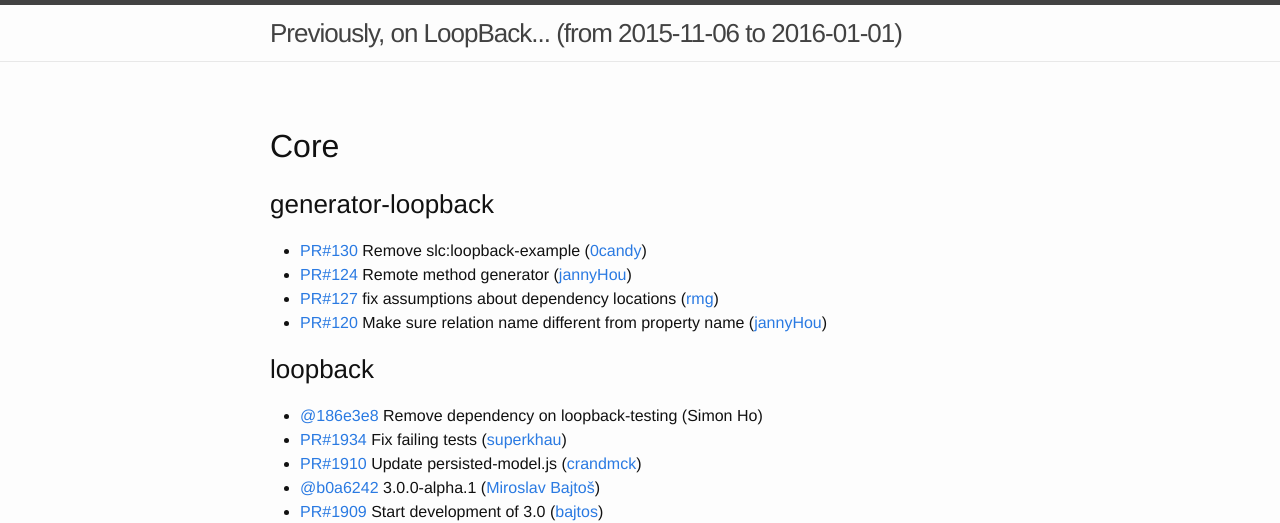
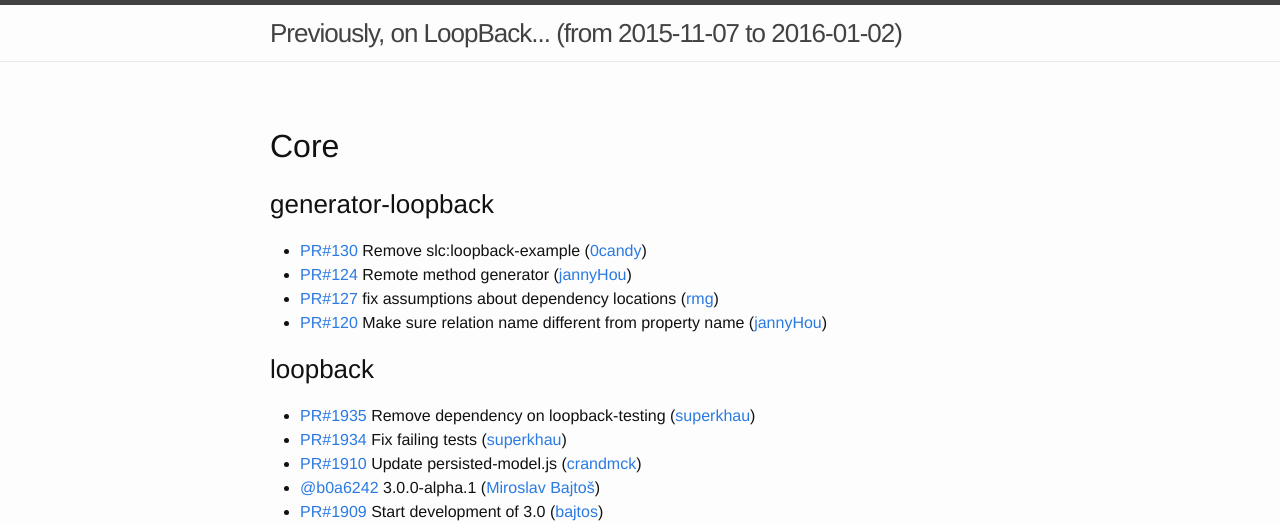
Before and after one commit to strongloop/loopback, a Jekyll site: the page built from index.md, in a window 1280 px wide and 900 px high. Shown: the top 523 px of the window. Built offline with Jekyll 4.4.1, drawn with Linux system fonts in a browser that asks for light colours.

Commit message:
Update changelog

```diff
--- a/index.md
+++ b/index.md
@@ -1,6 +1,6 @@
 ---
 layout: page
-since: (from 2015-11-06 to 2016-01-01)
+since: (from 2015-11-07 to 2016-01-02)
 ---
 
 ## Core
@@ -13,7 +13,7 @@
 
 
 ### loopback
- * [@186e3e8](https://github.com/strongloop/loopback/commit/186e3e8f924bbb324b66f46ed8ea4e10f2647319) Remove dependency on loopback-testing (Simon Ho)
+ * [PR#1935](https://github.com/strongloop/loopback/pull/1935) Remove dependency on loopback-testing ([superkhau](https://github.com/superkhau))
  * [PR#1934](https://github.com/strongloop/loopback/pull/1934) Fix failing tests ([superkhau](https://github.com/superkhau))
  * [PR#1910](https://github.com/strongloop/loopback/pull/1910) Update persisted-model.js ([crandmck](https://github.com/crandmck))
  * [@b0a6242](https://github.com/strongloop/loopback/commit/b0a62422c1d83c9b748bb97b7100e8dd8d2220e0) 3.0.0-alpha.1 ([Miroslav Bajtoš](https://github.com/bajtos))
```
